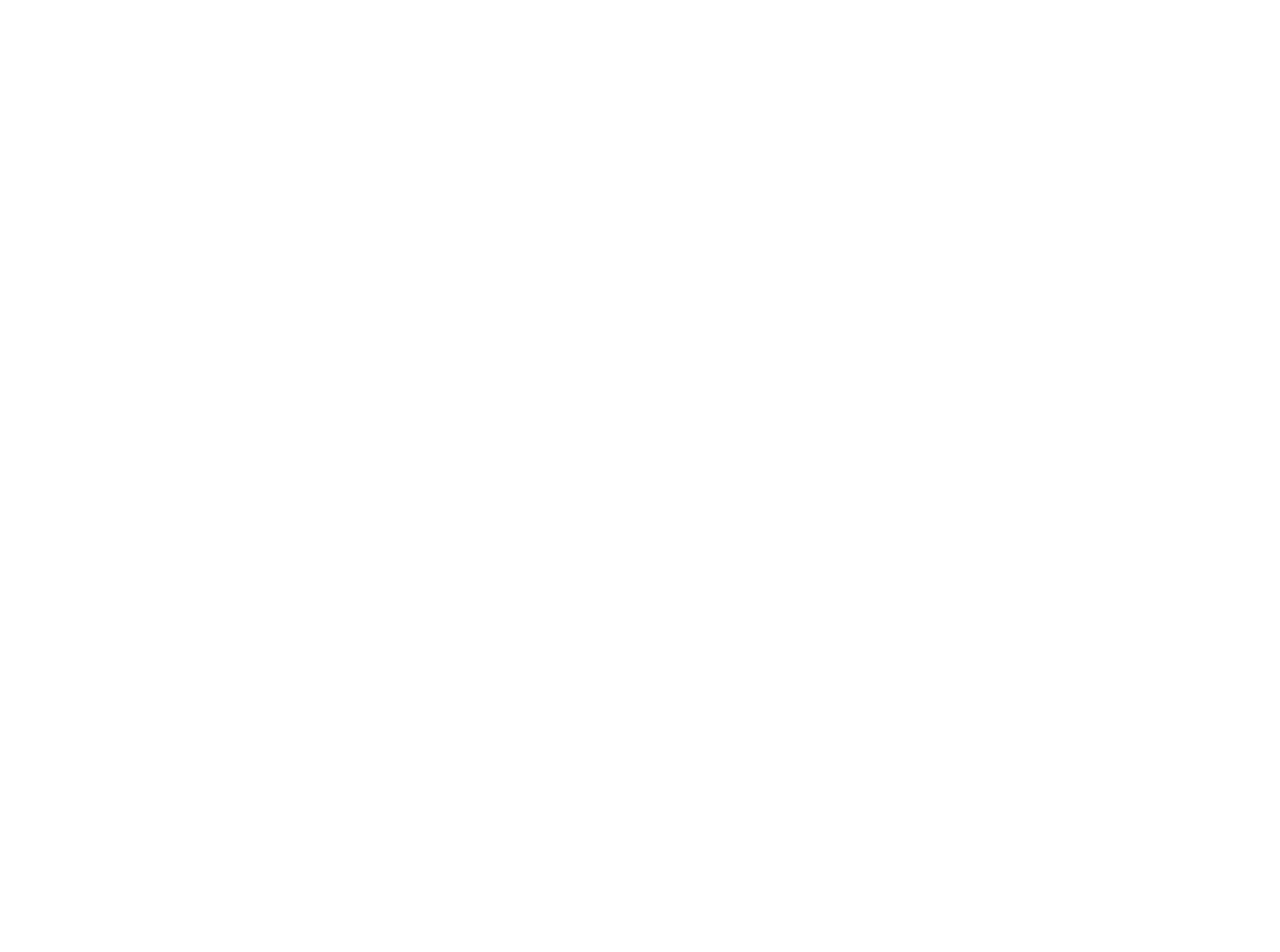
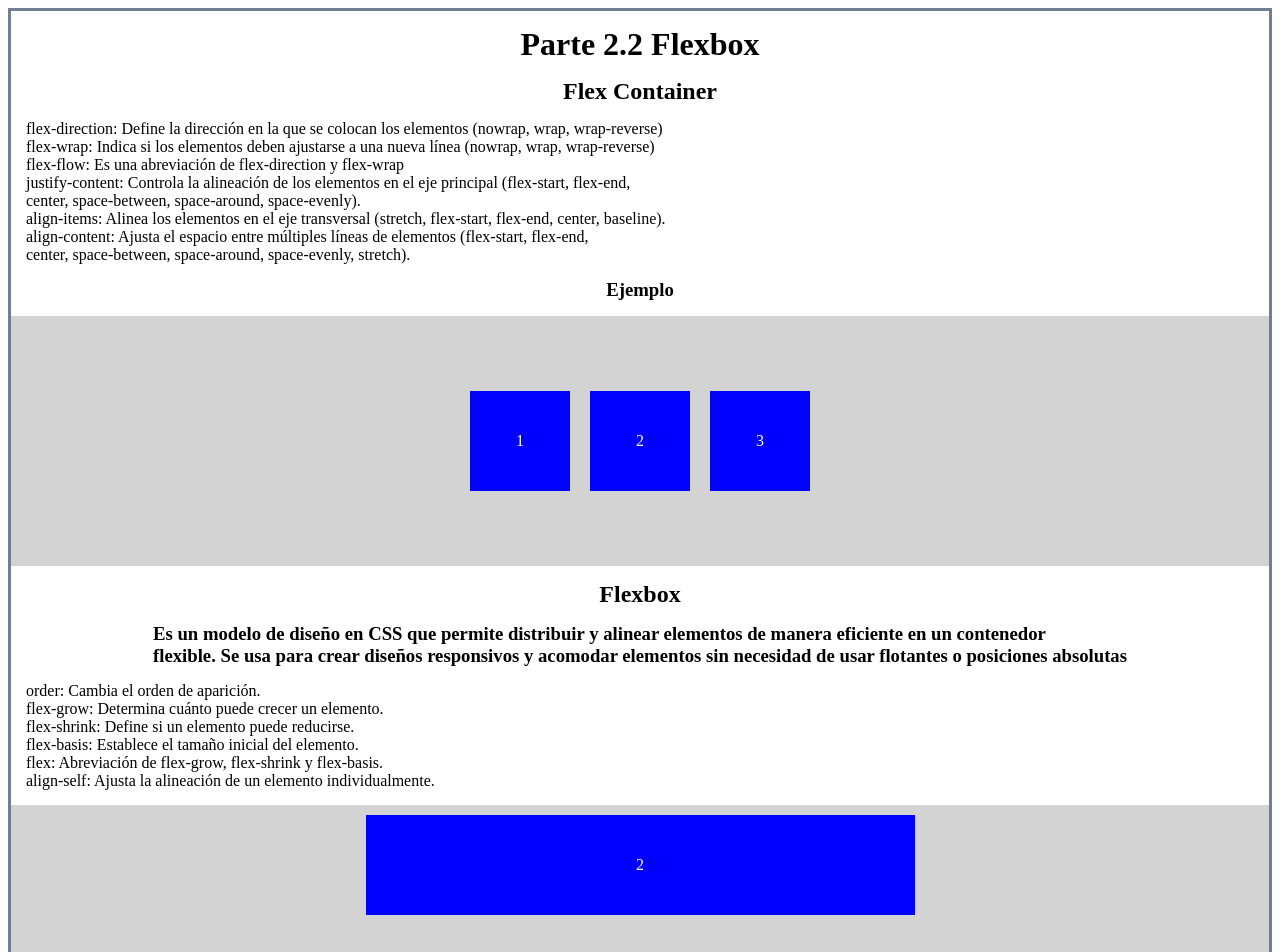
Before and after one commit to Jeyk-UH/Tarea-2, a plain HTML site: page Parte3/index.html in a window 1280 px wide. Shown: the top 952 px of the page. Before the commit the page ends 800 px from the top, so only its background shows below. Drawn offline with Linux system fonts and the light colour scheme.

Commit message:
version3

```diff
--- a/Parte3/index.html
+++ b/Parte3/index.html
@@ -0,0 +1,61 @@
+<!DOCTYPE html>
+<html lang="en">
+
+<head>
+    <meta charset="UTF-8">
+    <meta name="viewport" content="width=device-width, initial-scale=1.0">
+    <title>Parte 3</title>
+    <link rel="stylesheet" href="style.css">
+</head>
+
+<body>
+    <header>
+        <h1>Parte 2.2 Flexbox</h1>
+    </header>
+
+    <h2>Flex Container </h2>
+    <p>
+        flex-direction: Define la dirección en la que se colocan los elementos (nowrap, wrap, wrap-reverse) <br>
+        flex-wrap: Indica si los elementos deben ajustarse a una nueva línea (nowrap, wrap, wrap-reverse) <br>
+        flex-flow: Es una abreviación de flex-direction y flex-wrap <br>
+        justify-content: Controla la alineación de los elementos en el eje principal (flex-start, flex-end, <br>
+        center, space-between, space-around, space-evenly). <br>
+        align-items: Alinea los elementos en el eje transversal (stretch, flex-start, flex-end, center, baseline). <br>
+        align-content: Ajusta el espacio entre múltiples líneas de elementos (flex-start, flex-end,<br>
+        center, space-between, space-around, space-evenly, stretch).
+    </p>
+    <h3>
+        Ejemplo
+    </h3>
+    <div class="contenedor">
+        <div class="item">1</div>
+        <div class="item">2</div>
+        <div class="item">3</div>
+    </div>
+    <h2>
+        Flexbox
+    </h2>
+    <h3>
+
+        Es un modelo de diseño en CSS que permite distribuir y alinear elementos de manera eficiente en un contenedor
+        <br>
+        flexible. Se usa para crear diseños responsivos y acomodar elementos sin necesidad de usar flotantes o
+        posiciones absolutas
+    </h3>
+    <p>
+        order: Cambia el orden de aparición. <br>
+        flex-grow: Determina cuánto puede crecer un elemento. <br>
+        flex-shrink: Define si un elemento puede reducirse. <br>
+        flex-basis: Establece el tamaño inicial del elemento. <br>
+        flex: Abreviación de flex-grow, flex-shrink y flex-basis. <br>
+        align-self: Ajusta la alineación de un elemento individualmente. <br>
+
+    </p>
+    <div class="contenedor2">
+        <div class="ite">1</div>
+        <div class="ite">2</div>
+        <div class="ite">3</div>
+    </div>
+</body>
+
+</html>
--- a/Parte3/style.css
+++ b/Parte3/style.css
@@ -0,0 +1,80 @@
+body {
+    border: slategray solid;
+}
+
+h1 {
+    display: flex;
+    justify-content: center;
+    margin: 15px;
+
+}
+
+h2 {
+    display: flex;
+    justify-content: center;
+    margin: 15px;
+
+}
+
+h3 {
+    display: flex;
+    justify-content: center;
+    margin: 15px;
+}
+
+p {
+
+    margin: 15px;
+}
+
+.contenedor {
+    display: flex;
+    /* Activa Flexbox */
+    flex-direction: row;
+    /* Coloca los elementos en fila */
+    justify-content: center;
+    /* Centra los elementos en el eje principal */
+    align-items: center;
+    /* Centra los elementos en el eje transversal */
+    height: 250px;
+    /* Ajusta la altura del contenedor */
+    width: auto;
+    background-color: lightgray;
+}
+
+.item {
+    width: 100px;
+    height: 100px;
+    background-color: blue;
+    color: white;
+    display: flex;
+    justify-content: center;
+    align-items: center;
+    margin: 10px;
+}
+
+.contenedor2 {
+            display: flex;
+            flex-direction: row;
+            justify-content: center;
+            align-items: center;
+            height: 100vh;
+            background-color: lightgray;
+        }
+
+        .ite {
+            width: 100px;
+            height: 100px;
+            background-color: blue;
+            color: white;
+            display: flex;
+            justify-content: center;
+            align-items: center;
+            margin: 10px;
+            flex-grow: 1;
+        }
+
+        .ite:nth-child(2) {
+            flex-grow: 2; /* Este elemento crecerá el doble que los demás */
+            align-self: flex-start; /* Se alineará en la parte superior */
+        }
--- a/style.css
+++ b/style.css
@@ -3,10 +3,25 @@
    padding: 0;
  }
 
+ h1 {
+   color: #0056b3;
+   display: flex;
+   justify-content: center;
+
+ }
+
+ h2 {
+   color: #0056b3;
+   display: flex;
+   justify-content: center;
+ }
+
  li {
-    display: inline-block;
-    margin: 10px;
-    padding: 10px;
+
+   display: flex;
+   justify-content: center;
+   margin: 5px 40%;
+   padding: 5px 0px;
    background-color: #007BFF;
    color: white;
    border-radius: 5px;
@@ -16,3 +31,7 @@
  li:hover {
    background-color: #0056b3;
  }
+ body{
+  background: lightsteelblue;
+
+ }
```
Also changed, not shown: principal.html (+10 -0 lines). Lines whose indentation alone changed are shown as unchanged.
